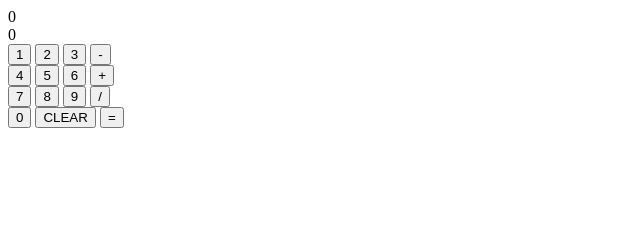
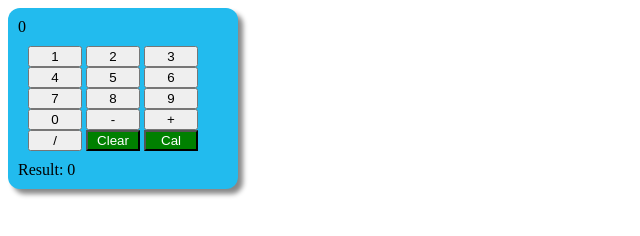
Before and after one commit to sitaramyadav/angular-calculator, a website: page public/calculator.html in a window 1280 px wide. Shown: the whole page, without its empty margins (0-640 px from the left). Drawn offline with Linux system fonts and the light colour scheme.

Commit message:
Fixing the style.

```diff
--- a/public/calculator.html
+++ b/public/calculator.html
@@ -1,35 +1,36 @@
-    <div ng-app="calculator" ng-controller="calculatorCtrl">
+    <div ng-app="calculator" class="calcbody" ng-controller="calculatorCtrl">
       <link rel="stylesheet" href="css/calculator.css">
       <script src="./angular.min.js"></script>
       <script src="./calculatorCtrl.js"></script>
       <div>
-        {{result}}
+        <span></span>{{prevResult}}
       </div>
       <div>
-        {{prevResult}}
-      </div>
-      <div class="calcbody">
         <div class="calcbuttons">
           <button name="btn1" class="numberbutton" value="1" ng-click="calculatedValue(1)">1</button>
           <button name="btn2" class="numberbutton" value="2" ng-click="calculatedValue(2)">2</button>
           <button name="btn3" class="numberbutton" value="3" ng-click="calculatedValue(3)">3</button>
-          <button name="btnMinus" class="operationbutton" ng-click="calculatedValue('-')"> - </button>
           <br>
           <button name="btn4" class="numberbutton" value="4" ng-click="calculatedValue(4)">4</button>
           <button name="btn5" class="numberbutton" value="5" ng-click="calculatedValue(5)">5</button>
           <button name="btn6" class="numberbutton" value="6" ng-click="calculatedValue(6)">6</button>
-          <button name="btnPlus" class="operationbutton" ng-click="calculatedValue('+')">+</button>
           <br>
           <button name="btn7" class="numberbutton" value="7" ng-click="calculatedValue(7)">7</button>
           <button name="btn8" class="numberbutton" value="8" ng-click="calculatedValue(8)">8</button>
           <button name="btn9" class="numberbutton" value="9" ng-click="calculatedValue(9)">9</button>
-          <button name="btnEquals" class="operationbutton" ng-click="calculatedValue('/')">/</button>
           <br>
           <button name="btn0" class="numberbutton" value="0" ng-click="calculatedValue(0)">0</button>
-          <button name="btnClear" class="clearbutton" ng-click="clear()">CLEAR</button>
-          <button name="result" class="clearbutton" ng-click="calculate()">=</button>
+          <button name="btnMinus" class="operationbutton" ng-click="calculatedValue('-')"> - </button>
+          <button name="btnPlus" class="operationbutton" ng-click="calculatedValue('+')">+</button>
+          <br>
+          <button name="btnEquals" class="operationbutton" ng-click="calculatedValue('/')">/</button>
+          <button name="btnClear" class="clearbutton" ng-click="clear()">Clear</button>
+          <button name="result" class="clearbutton" ng-click="calculate()">Cal</button>
 
         </div>
       </div>
+      <div>
+        <span>Result: </span>{{result}}
+      </div>
 
     </div>
--- a/public/css/calculator.css
+++ b/public/css/calculator.css
@@ -1,4 +1,4 @@
-/*p {
+p {
   font-size:12px;
 }
 
@@ -14,20 +14,21 @@
 }
 
 .numberbutton {
-  width:35px;
+  width:54px;
 }
 
 .operationbutton {
-  width:35px;
+  width:54px;
 }
 
 .clearbutton {
-  width:100px;
+  width:54px;
   background-color:green;
   color:white;
 }
 
 .output {
+  width:54px;
   background:black;
   color:lime;
   font-family: "Courier New", Courier;
@@ -37,9 +38,12 @@
 }
 
 .calcbody {
-  background:#306;
+  background:#2BE;
   width:210px;
   padding:10px;
   box-shadow: 5px 5px 5px #888888;
   border-radius:12px;
-}*/
+}
+.result {
+  margin-left: 5px;
+}
```
